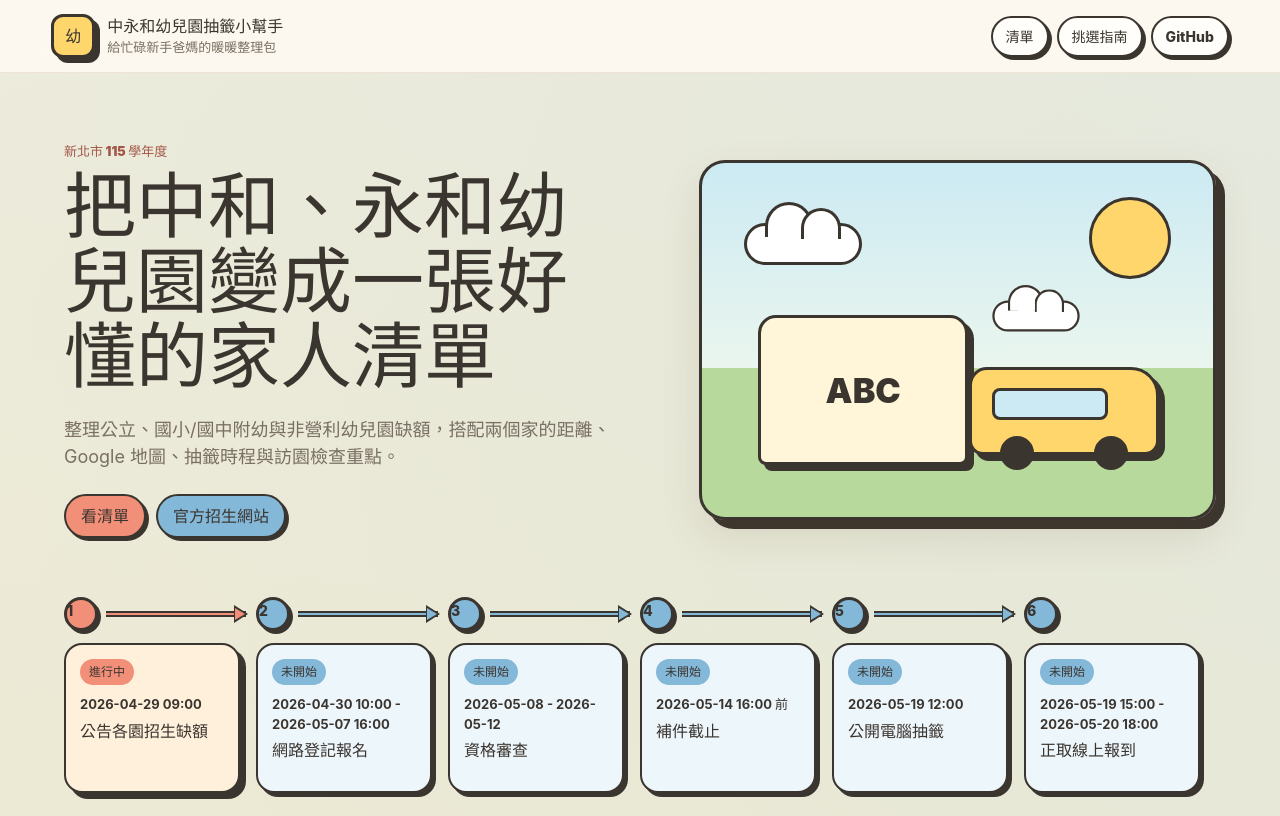
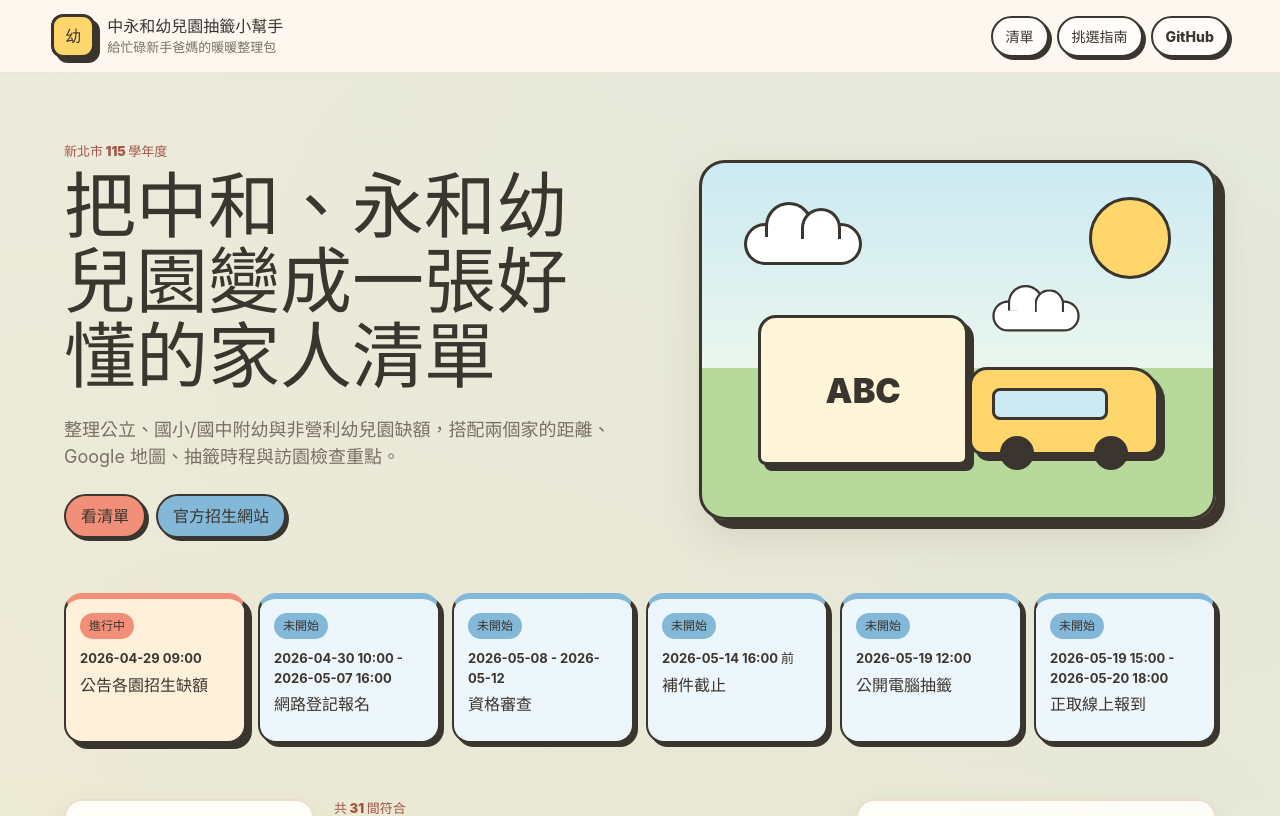
Before and after one commit to bluetch/ntpc-kindergarten-2026, a React (Vite) app: page / in a window 1280 px wide. Shown: the top 816 px of the page. Built offline with nearby package versions, Linux system fonts and the light colour scheme.

Commit message:
Simplify admissions timeline cards

```diff
--- a/src/App.jsx
+++ b/src/App.jsx
@@ -447,10 +447,6 @@ function TimelineBand() {
         const status = getTimelineStatus(index, now);
         return (
           <article className={`timeline-step is-${status}`} key={item.date}>
-            <div className="timeline-track" aria-hidden="true">
-              <span className="timeline-dot">{index + 1}</span>
-              {index < admissionTimeline.length - 1 && <span className="timeline-arrow" />}
-            </div>
             <div className="timeline-content">
               <em>{timelineStatusLabels[status]}</em>
               <strong>{item.date}</strong>
--- a/src/styles.css
+++ b/src/styles.css
@@ -344,7 +344,7 @@ h1 {
 .timeline-band {
   display: grid;
   grid-template-columns: repeat(6, minmax(180px, 1fr));
-  gap: 0;
+  gap: 12px;
   padding: 0 clamp(18px, 5vw, 72px) 34px;
   overflow-x: auto;
 }
@@ -367,9 +367,7 @@ h1 {
 .timeline-step {
   --step-color: var(--blue);
   --step-bg: #edf6fb;
-  position: relative;
   min-width: 180px;
-  padding: 0 8px 0 0;
 }
 
 .timeline-step.is-past {
@@ -387,70 +385,10 @@ h1 {
   --step-bg: #edf6fb;
 }
 
-.timeline-track {
-  display: flex;
-  align-items: center;
-  min-height: 34px;
-}
-
-.timeline-dot {
-  display: grid;
-  width: 34px;
-  height: 34px;
-  flex: 0 0 auto;
-  place-items: center;
-  border: 3px solid #3b352f;
-  border-radius: 50%;
-  background: var(--step-color);
-  box-shadow: 3px 3px 0 #3b352f;
-  color: #3b352f;
-  font-size: 14px;
-  font-weight: 950;
-}
-
-.timeline-arrow {
-  position: relative;
-  display: block;
-  height: 6px;
-  flex: 1 1 auto;
-  margin: 0 2px 0 8px;
-  border: 2px solid #3b352f;
-  border-right: 0;
-  border-left: 0;
-  background: var(--step-color);
-}
-
-.timeline-arrow::after {
-  position: absolute;
-  top: 50%;
-  right: -2px;
-  width: 0;
-  height: 0;
-  border-top: 9px solid transparent;
-  border-bottom: 9px solid transparent;
-  border-left: 14px solid #3b352f;
-  content: "";
-  transform: translateY(-50%);
-}
-
-.timeline-arrow::before {
-  position: absolute;
-  top: 50%;
-  right: 1px;
-  z-index: 1;
-  width: 0;
-  height: 0;
-  border-top: 6px solid transparent;
-  border-bottom: 6px solid transparent;
-  border-left: 10px solid var(--step-color);
-  content: "";
-  transform: translateY(-50%);
-}
-
 .timeline-content {
   min-height: 150px;
-  margin: 12px 8px 0 0;
   border: 2px solid #3b352f;
+  border-top: 6px solid var(--step-color);
   border-radius: 18px;
   background: var(--step-bg);
   box-shadow: 4px 4px 0 #3b352f;
```
